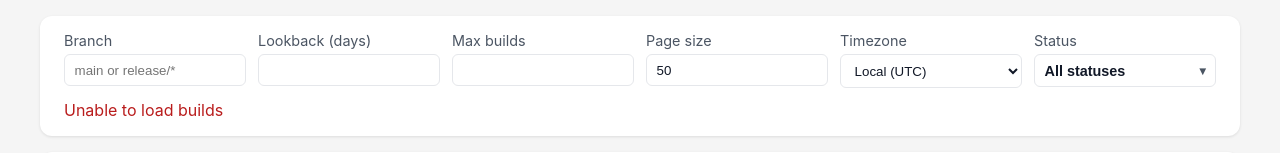
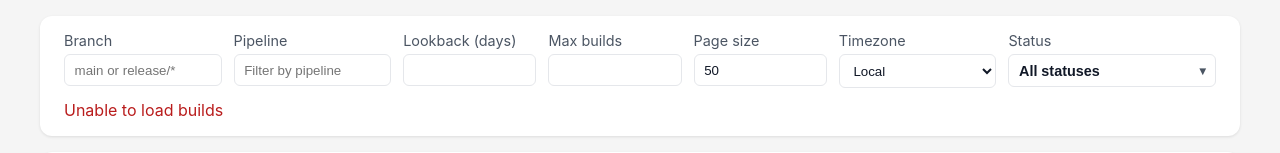
Before and after one commit to william-opie/ado-build-time-dashboard, a Python web app: template templates/index.html in a window 1280 px wide. Shown: the part 114-267 px from the top of the page. Run offline with Jinja, Linux system fonts and the light colour scheme; the template is opened without the code that fills it, so the values that code supplies are empty.

Commit message:
Add pipeline filtering functionality to builds API and UI
- Introduced a new query parameter for filtering builds by pipeline name in the API.
- Updated the frontend to include a search input for pipeline filtering.
- Enhanced CSS for better layout and responsiveness of the filter form.
- Added tests to ensure pipeline filtering works correctly, including case and whitespace handling.

```diff
--- a/static/css/styles.css
+++ b/static/css/styles.css
@@ -59,16 +59,10 @@ header {
 }
 
 form {
-  display: grid;
-  grid-template-columns: repeat(auto-fit, minmax(200px, 1fr));
+  display: flex;
+  flex-wrap: wrap;
   gap: 0.75rem;
-  align-items: start;
-}
-
-@media (min-width: 1100px) {
-  form {
-    grid-template-columns: repeat(6, minmax(0, 1fr));
-  }
+  align-items: flex-start;
 }
 
 label {
@@ -76,6 +70,17 @@ label {
   flex-direction: column;
   font-size: 0.9rem;
   color: var(--muted);
+  flex: 1 1 150px;
+  min-width: 150px;
+}
+
+.label--compact {
+  flex: 0 0 auto;
+  min-width: auto;
+}
+
+.label--compact input {
+  width: 7rem;
 }
 
 .status-filter {
@@ -83,7 +88,10 @@ label {
   flex-direction: column;
   gap: 0.35rem;
   position: relative;
-  min-width: 0;
+  min-width: 200px;
+  max-width: 260px;
+  flex: 1 1 200px;
+  align-self: flex-start;
 }
 
 .status-label {
@@ -120,17 +128,19 @@ label {
 .status-options {
   display: none;
   flex-direction: column;
-  gap: 0.35rem;
-  padding: 0.75rem;
+  gap: 0.1rem;
+  padding: 0.5rem;
   border: 1px solid var(--border);
   border-radius: 8px;
   background: var(--card-bg);
   position: absolute;
   left: 0;
-  right: 0;
+  width: 100%;
   top: calc(100% + 0.25rem);
   z-index: 5;
   box-shadow: 0 8px 24px rgb(15 23 42 / 0.15);
+  max-height: 260px;
+  overflow-y: auto;
 }
 
 .status-filter.is-open .status-options {
@@ -138,11 +148,21 @@ label {
 }
 
 .status-option {
+  display: flex;
   flex-direction: row;
   align-items: center;
-  gap: 0.45rem;
+  gap: 0.25rem;
+  padding: 0.1rem 0;
+  margin: 0;
+  flex: 0 0 auto;
+  min-width: auto;
   color: var(--text);
   font-size: 0.9rem;
+  line-height: 1.2;
+}
+
+.status-option input {
+  margin-top: 0;
 }
 
 .status-chip {
--- a/static/js/dashboard.js
+++ b/static/js/dashboard.js
@@ -11,7 +11,18 @@ const statusLabel = document.getElementById('statusSelectionLabel');
 const statusFilter = document.getElementById('statusFilter');
 const statusToggle = document.getElementById('statusToggle');
 const statusPanel = statusFilter?.querySelector('.status-options');
+const pipelineFilterInput = document.getElementById('pipelineFilter');
 let currentPage = 1;
+
+function debounce(fn, wait = 250) {
+  let timeoutId;
+  return (...args) => {
+    if (timeoutId) {
+      clearTimeout(timeoutId);
+    }
+    timeoutId = setTimeout(() => fn(...args), wait);
+  };
+}
 
 const PRESET_TIMEZONES = [
   { label: 'UTC', value: 'UTC' },
@@ -49,7 +60,7 @@ function populateTimezoneOptions() {
   const options = [];
   if (localTimezone) {
     options.push({
-      label: `Local (${localTimezone})`,
+      label: 'Local',
       value: localTimezone,
     });
   }
@@ -187,6 +198,11 @@ timezoneSelect.addEventListener('change', () => {
   loadBuilds();
 });
 
+const triggerPipelineFilter = debounce(() => loadBuilds(1), 300);
+pipelineFilterInput?.addEventListener('input', () => {
+  triggerPipelineFilter();
+});
+
 statusInputs.forEach((input) => {
   input.addEventListener('change', () => {
     updateStatusSummary();
--- a/templates/index.html
+++ b/templates/index.html
@@ -23,14 +23,24 @@
           <input id="branchInput" name="branch" type="text" placeholder="main or release/*" />
         </label>
         <label>
+          Pipeline
+          <input
+            id="pipelineFilter"
+            name="pipeline"
+            type="search"
+            placeholder="Filter by pipeline"
+            autocomplete="off"
+          />
+        </label>
+        <label class="label--compact">
           Lookback (days)
           <input id="daysInput" name="days" type="number" min="1" max="365" required />
         </label>
-        <label>
+        <label class="label--compact">
           Max builds
           <input id="topInput" name="top" type="number" min="1" max="1000" required />
         </label>
-        <label>
+        <label class="label--compact">
           Page size
           <input id="pageSizeInput" name="pageSize" type="number" min="10" max="200" value="50" />
         </label>
```
Also changed, not shown: main.py (+12 -0 lines), tests/test_main.py (added, +62 -0 lines).
